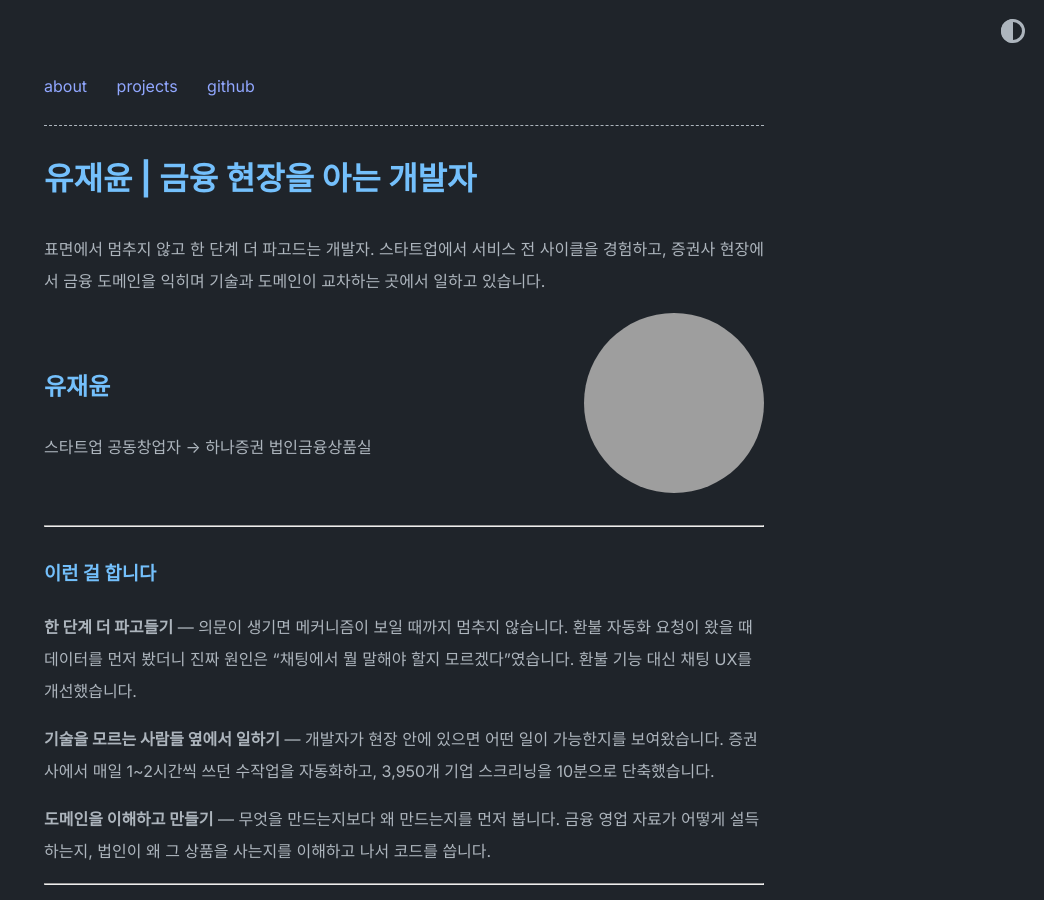
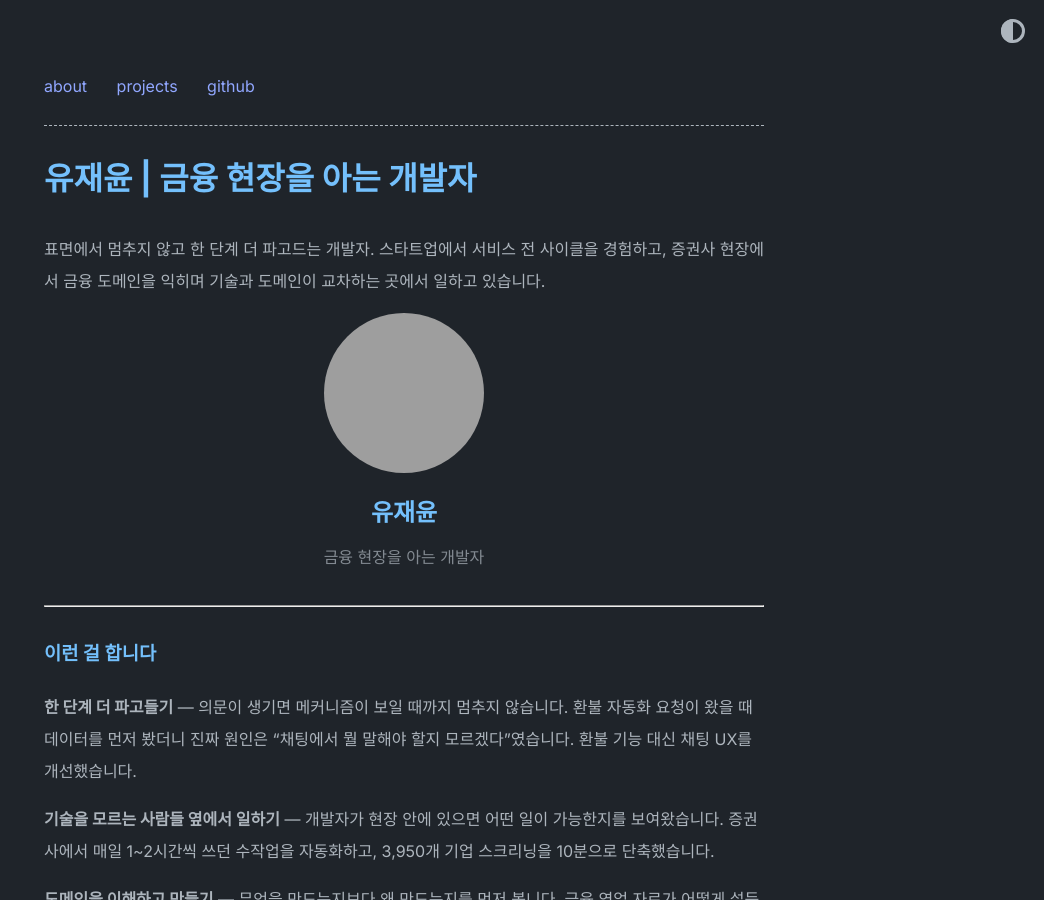
Before and after one commit to YUJAEYUN/yujaeyun.github.io, a Jekyll site: the page built from index.md, in a window 1280 px wide and 900 px high. Shown: the whole window, without its empty margins (236-1280 px from the left). Built offline with Jekyll 4.4.1, drawn with Linux system fonts in a browser that asks for light colours; grey boxes are pictures that could not be loaded.

Commit message:
docs: update index.md content

```diff
--- a/index.md
+++ b/index.md
@@ -2,14 +2,10 @@
 layout: home
 ---
 
-<div style="display: flex; align-items: center; gap: 2rem; margin-bottom: 2rem;">
-  <div style="flex: 1;">
-    <h2>유재윤</h2>
-    <p>스타트업 공동창업자 → 하나증권 법인금융상품실</p>
-  </div>
-  <div style="flex-shrink: 0;">
-    <img src="/my.jpeg" alt="Profile" style="width: 180px; height: 180px; border-radius: 50%; object-fit: cover;">
-  </div>
+<div style="text-align: center; margin-bottom: 2rem;">
+  <img src="/my.jpeg" alt="Profile" style="width: 160px; height: 160px; border-radius: 50%; object-fit: cover; margin-bottom: 1rem;">
+  <h2 style="margin: 0.5rem 0 0.25rem;">유재윤</h2>
+  <p style="margin: 0; opacity: 0.7;">금융 현장을 아는 개발자</p>
 </div>
 
 ---
```
